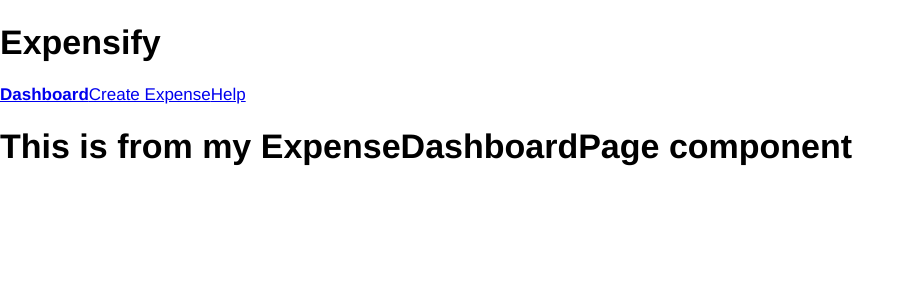
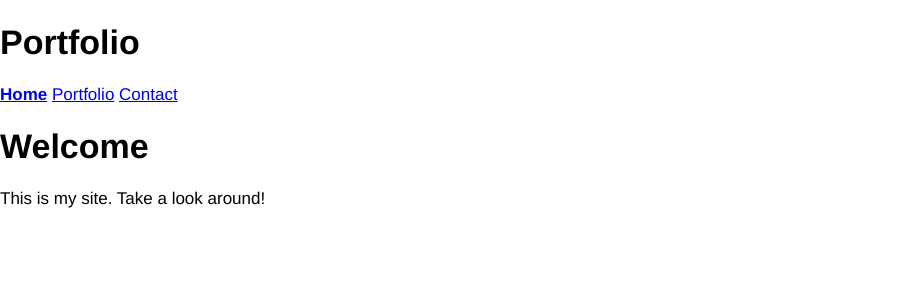
Before and after one commit to Tylyps/ReactRouter, a React app: page / in a window 1280 px wide. Shown: the top 300 px of the page, without its empty margins (0-915 px from the left). Built offline with nearby package versions, Linux system fonts and the light colour scheme.

Commit message:
Build react-router portfolio task

```diff
--- a/src/App.js
+++ b/src/App.js
@@ -2,8 +2,9 @@
 import ReactDOM from 'react-dom';
 import 'normalize.css/normalize.css';
 import './styles/styles.scss';
-import AppRouter from './routers/AppRouter';
+// import AppRouter from './routers/AppRouter';
+import PortfolioRouter from './routers/PortfolioRouter';
 const appRoot = document.getElementById("app");
 
 
-ReactDOM.render(<AppRouter />, appRoot);
+ReactDOM.render(<PortfolioRouter />, appRoot);
--- /dev/null
+++ b/src/components/ContactPage.js
@@ -0,0 +1,10 @@
+import React from 'react';
+
+const ContactPage = () => (
+  <div>
+    <h1>Contact Me</h1>
+    <p>You can reach me at test@gmail.com</p>
+  </div>
+);
+
+export default ContactPage;
--- /dev/null
+++ b/src/components/HeaderPortfolio.js
@@ -0,0 +1,13 @@
+import React from 'react';
+import { NavLink } from 'react-router-dom';
+
+const Header = () => (
+  <header>
+    <h1>Portfolio</h1>
+    <NavLink to="/" activeClassName="is-active" exact>Home</NavLink><b> </b>
+    <NavLink to="/portfolio" activeClassName="is-active">Portfolio</NavLink><b> </b>
+    <NavLink to="/contact" activeClassName="is-active">Contact</NavLink><b> </b>
+  </header>
+)
+
+export default Header;
--- /dev/null
+++ b/src/components/HomePage.js
@@ -0,0 +1,10 @@
+import React from 'react';
+
+const HomePage = () => (
+  <div>
+    <h1>Welcome</h1>
+    <p>This is my site. Take a look around!</p>
+  </div>
+);
+
+export default HomePage;
--- /dev/null
+++ b/src/components/PortfolioPage.js
@@ -0,0 +1,10 @@
+import React from 'react';
+
+const PortfolioPage = (props) => (
+  <div>
+    <h1>A Thing I've Done</h1>
+    <p>This page is for the item with id of {props.match.params.id}</p>
+  </div>
+);
+
+export default PortfolioPage;
--- /dev/null
+++ b/src/components/PortfoliosPage.js
@@ -0,0 +1,12 @@
+import React from 'react';
+import { Link } from 'react-router-dom';
+
+const PortfoliosPage = () => (
+  <div>
+    <h1>MyWork</h1>
+    <p>Checkout the following things I've done:</p>
+    <Link to="/portfolio/1">Item One</Link> <Link to="/portfolio/2">Item Two</Link>
+  </div>
+)
+
+export default PortfoliosPage;
--- /dev/null
+++ b/src/routers/PortfolioRouter.js
@@ -0,0 +1,25 @@
+import React from 'react';
+import { BrowserRouter, Route, Switch, Link } from 'react-router-dom';
+import HeaderPortfolio from '../components/HeaderPortfolio';
+import HomePage from '../components/HomePage';
+import PortfoliosPage from '../components/PortfoliosPage';
+import PortfolioPage from '../components/PortfolioPage';
+import ContactPage from '../components/ContactPage';
+import ErrorPage from '../components/ErrorPage';
+
+const PortfolioRouter = () => (
+  <BrowserRouter>
+    <div>
+      <HeaderPortfolio />
+      <Switch>
+        <Route path="/" component={HomePage} exact />
+        <Route path="/portfolio/:id" component={PortfolioPage} exact />
+        <Route path="/portfolio" component={PortfoliosPage} exact />
+        <Route path="/contact" component={ContactPage} exact />
+        <Route component={ErrorPage} />
+      </Switch>
+    </div>
+  </BrowserRouter>
+);
+
+export default PortfolioRouter;
```
